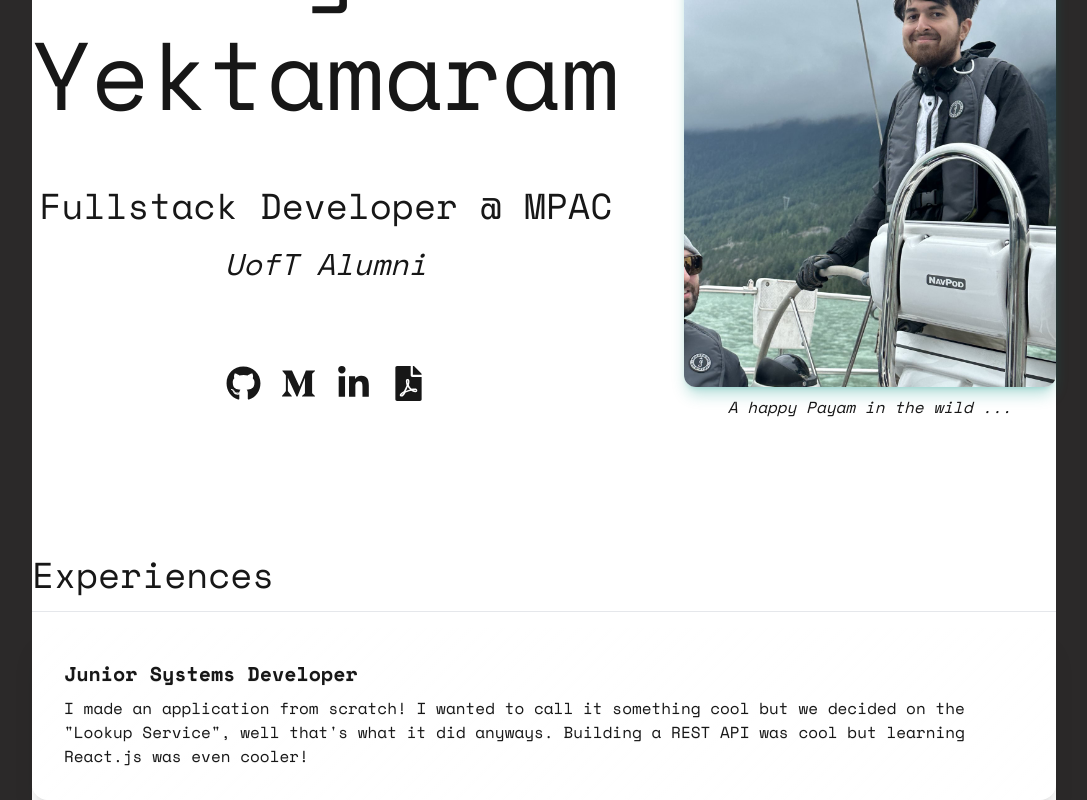
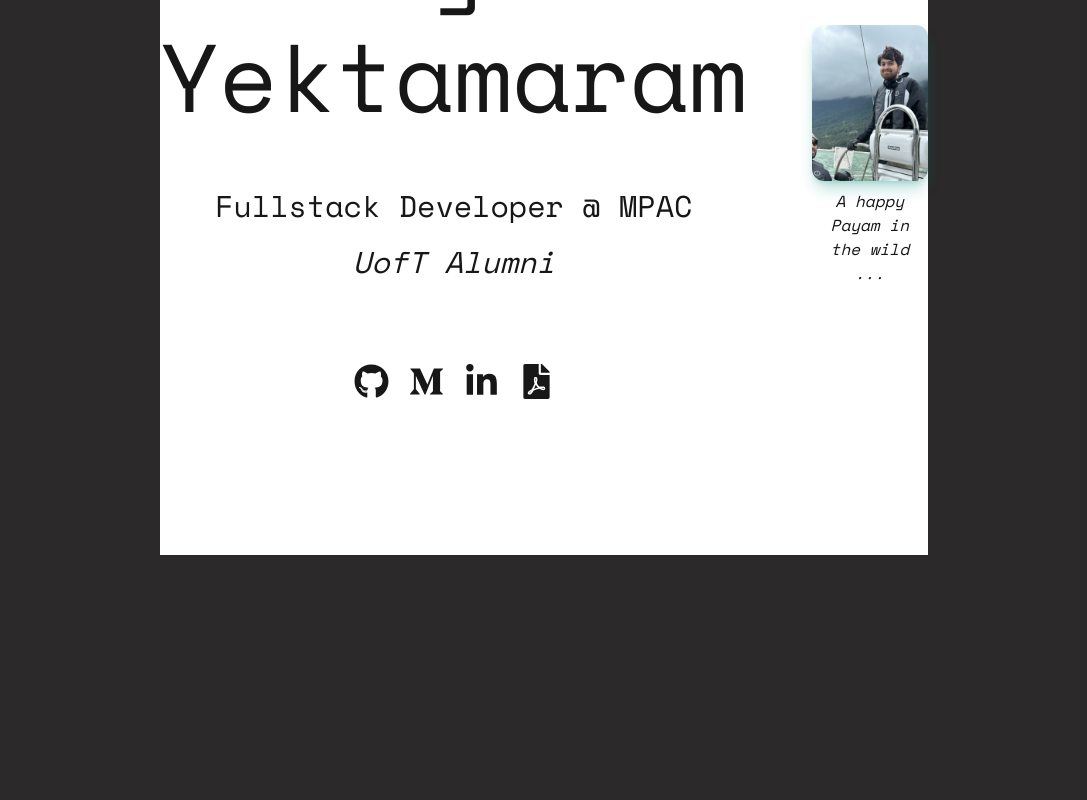
Before and after one commit to payamyek/portfolio-2024, a Next.js app: page / in a window 1280 px wide. Shown: the part 245-1045 px from the top of the page, without its empty margins (96-1183 px from the left). After the commit the page ends 800 px from the top, so only its background shows below. Built offline with nearby package versions, Linux system fonts and the light colour scheme.

Commit message:
refactor: update links

```diff
--- a/app/layout.tsx
+++ b/app/layout.tsx
@@ -17,7 +17,7 @@ export default function RootLayout({
   return (
     <html lang='en'>
       <body
-        className={`${spaceMono.className} mx-auto flex min-h-dvh w-4/5 flex-col self-center antialiased`}
+        className={`${spaceMono.className} mx-auto flex min-h-dvh w-3/5 flex-col self-center antialiased`}
       >
         <Navbar
           title='Experiences'
--- a/app/page.tsx
+++ b/app/page.tsx
@@ -1,11 +1,10 @@
-import Experiences from './ui/experiences';
 import Overview from './ui/overview';
 
 export default function Home() {
   return (
     <div className='flex min-h-dvh flex-col'>
       <Overview />
-      <Experiences />
+      {/* <Experiences /> */}
     </div>
   );
 }
--- a/app/ui/experiences.tsx
+++ b/app/ui/experiences.tsx
@@ -42,8 +42,8 @@ export default function Experiences() {
     <div className='flex flex-col'>
       <h1 className='mb-4 text-4xl'>Experiences</h1>
       <hr />
-      <div className='card glass mt-4 w-full shadow-xl'>
-        <div className='card-body'>
+      <div className='card mt-4 w-full'>
+        <div className='card-body px-0'>
           <h2 className='card-title'>{experiences[0].jobTitle}</h2>
           <p>{experiences[0].jobDescription}</p>
         </div>
--- a/app/ui/icons/icon-group.tsx
+++ b/app/ui/icons/icon-group.tsx
@@ -10,7 +10,7 @@ export default function IconGroup() {
         icon={<FaGithub size={35} />}
       />
       <IconLink
-        href='https://medium.com/@thelostobserver'
+        href='https://medium.com/@payamyek'
         icon={<FaMediumM size={35} />}
       />
       <IconLink
@@ -18,7 +18,7 @@ export default function IconGroup() {
         icon={<FaLinkedinIn size={35} />}
       />
       <IconLink
-        href='https://cdn.jsdelivr.net/gh/payamyek/career@main/resume/resume.pdf'
+        href='https://storage.googleapis.com/simplify-resumes/074f7131-a9ba-4335-9297-4e11bdd0c0aa/e21f8d25-c66a-453b-9f52-45c93b51e5b5/1748400419.pdf?Expires=1749005220&GoogleAccessId=gcs-signing-service-account@mifflin-backend.iam.gserviceaccount.com&Signature=WnSqYNG/ej%2Bixa72bIvsDwEf52oY2BWRO7a5J1NZ3Z9VXmASPeC8Pe2tKq7HLibdW5hwVn9fTZYQCcBLsDnLmq4v%2B9J7ngM%2BvtVpuIvr0Q6SLTuRHVu4hIydehMGgbIfWJO6cYdAMdFVA2g92T1JdyGO31FZRpRsLxRqsl0ljUv7deaOIJQADaDETOa7n%2BqdacJgcyQluTRSeFEqlCGmHgLxkwLZ%2BejJN/WOzFgxtawr2ERT8x3gBRVoymsvw3ye2%2B1oJDsNmLUA%2Bpn2lqoQdXPT%2BvMWU/mDH12YD/SveO2VG%2BqTAfWlKD%2BXmfkMCt%2BF6bq6GycNwXHs2xl6Ba2brQ%3D%3D'
         icon={<FaFilePdf size={35} />}
       />
     </div>
--- a/app/ui/overview.tsx
+++ b/app/ui/overview.tsx
@@ -9,12 +9,12 @@ export default function Overview() {
   return (
     <div className='flex min-h-dvh flex-wrap-reverse justify-center lg:flex-nowrap lg:gap-16'>
       <div className='flex flex-col justify-evenly text-center lg:justify-center lg:gap-y-16'>
-        <div className='flex justify-center gap-x-2 text-3xl md:flex-col md:text-6xl lg:gap-y-5 xl:text-8xl'>
+        <div className='flex justify-center gap-x-2 text-3xl md:flex-col md:text-5xl lg:gap-y-5 xl:text-8xl'>
           <p>Payam</p>
           <p>Yektamaram</p>
         </div>
         <div className='text-md flex flex-col gap-4 md:gap-5'>
-          <p className='md:text-4xl'>Fullstack Developer @ MPAC</p>
+          <p className='md:text-3xl'>Fullstack Developer @ MPAC</p>
           <p className='mb-6 italic md:text-3xl lg:mb-16'>UofT Alumni</p>
           <IconGroup />
         </div>
```
